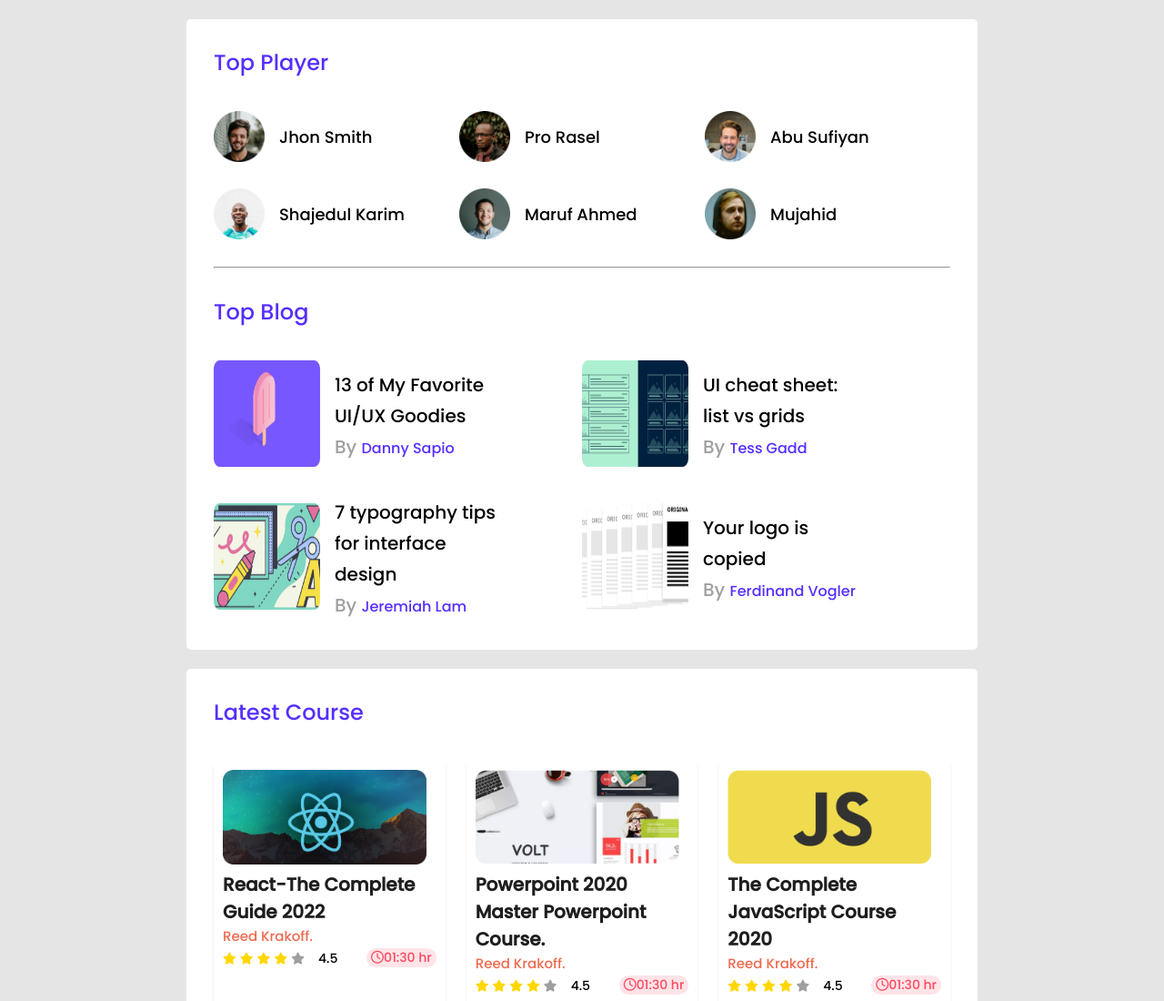
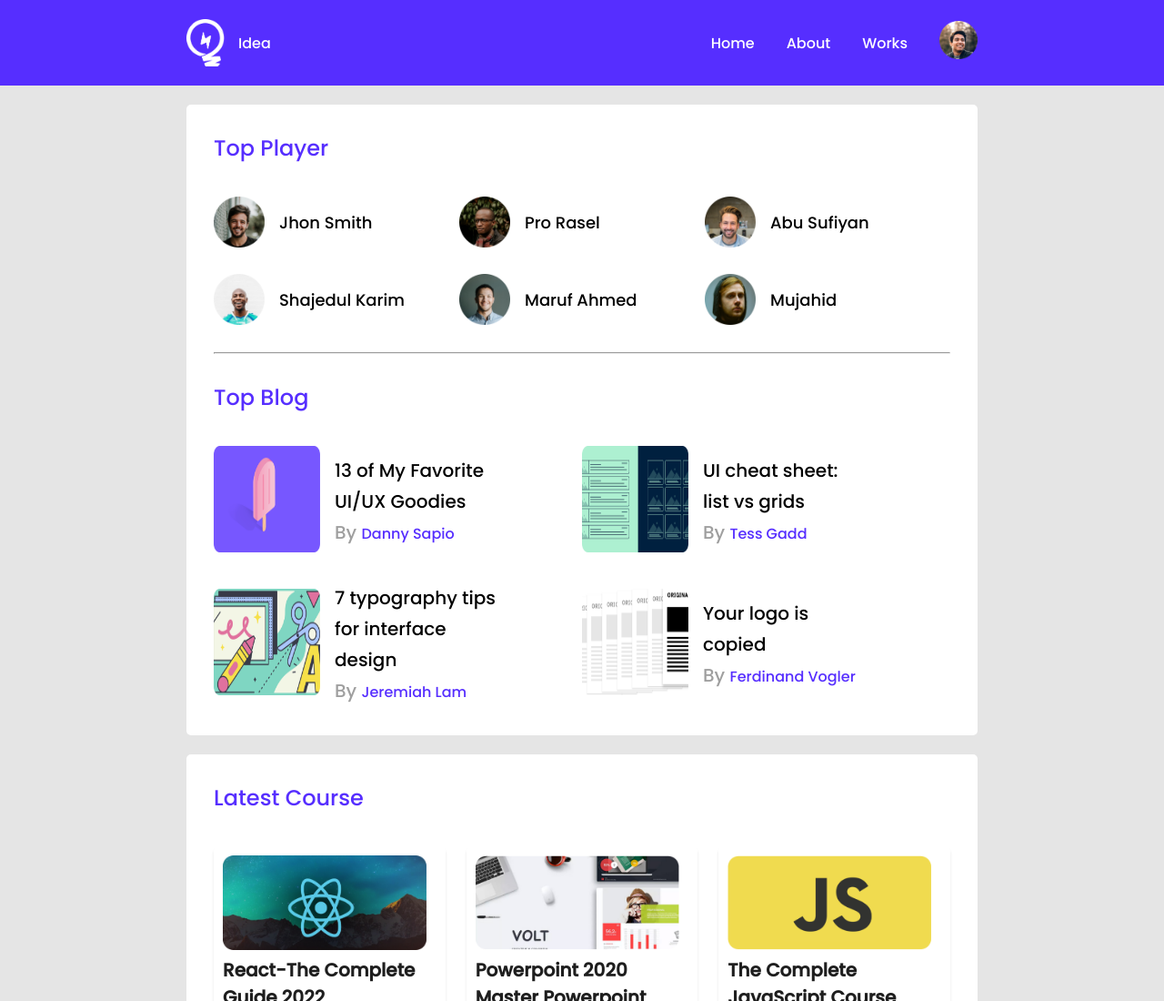
Before and after one commit to Tasnim-Bahar-Samir/leader-board, a plain HTML site: page index.html in a window 1280 px wide. Shown: the top 1100 px of the page at 91% size. Drawn offline with Linux system fonts and the light colour scheme.

Commit message:
added navbar

```diff
--- a/index.html
+++ b/index.html
@@ -9,6 +9,21 @@
     <link rel="stylesheet" href="https://cdnjs.cloudflare.com/ajax/libs/font-awesome/6.1.1/css/all.min.css" integrity="sha512-KfkfwYDsLkIlwQp6LFnl8zNdLGxu9YAA1QvwINks4PhcElQSvqcyVLLD9aMhXd13uQjoXtEKNosOWaZqXgel0g==" crossorigin="anonymous" referrerpolicy="no-referrer" />
 </head>
 <body>
+    <nav >
+       <div class="nav-bar">
+        <div class="logo">
+            <img src="images/icons/logo.png" alt="">
+            <span>Idea</span>
+        </div>
+        <div class="nav-item">
+            <a href="">Home</a>
+            <a href="">About</a>
+            <a href="">Works</a>
+            <a href=""><img src="images/icons/profile.png" alt=""></a>
+       </div>
+        </div>
+
+    </nav>
     <main>
         <section class="container top-sec">
             <div class="top-player">
--- a/style.css
+++ b/style.css
@@ -31,6 +31,42 @@ body{
     font-weight: 500;
     font-size: 24px;
     margin-bottom: 36px;
+}
+/* -------------
+    navbar
+------------- */
+nav{
+    width: 100%;
+    height: 94px;
+    background-color: #562EFF;
+}
+.nav-bar{
+    width: 870px;
+    height: 100%;
+    margin: auto;
+    display: flex;
+    justify-content: space-between;
+    align-items: center;
+}
+.nav-bar img{
+    width: 42px;
+}
+.logo{
+    display: flex;
+    align-items: center;
+    color: white;
+    gap: 0 15px;
+}
+.nav-item{
+    display: flex;
+    align-items: center;
+    gap:0 35px;
+}
+.nav-item a{
+    color: white;
+    text-decoration: none;
+    font-size: 16px;
+    font-weight: 400;
 }
 
 /* -------------
@@ -142,3 +178,38 @@ course section
     padding:0 5px;
     border-radius: 14px;
 }
+
+
+
+/* ---------------
+media quaries
+------------- --*/
+@media screen and (max-width: 300px) {
+    .blog{
+        flex-direction: column;
+        text-align: center;
+    }
+}
+@media screen and (max-width: 575px){
+    .container{
+        margin: auto;
+        width: 100%;
+    }
+    .players,.blogs,.courses{
+        grid-template-columns: auto ;
+    }
+    .player{
+        flex-direction: column;
+    }
+}
+@media screen and (min-width: 576px) and (max-width: 992px) {
+    .container{
+        width: 90%;
+        margin: auto;
+    }
+    .players,.blogs,.courses{
+        grid-template-columns: repeat(2,1fr);
+        grid-row-gap: 20px;
+
+    }
+}
```
